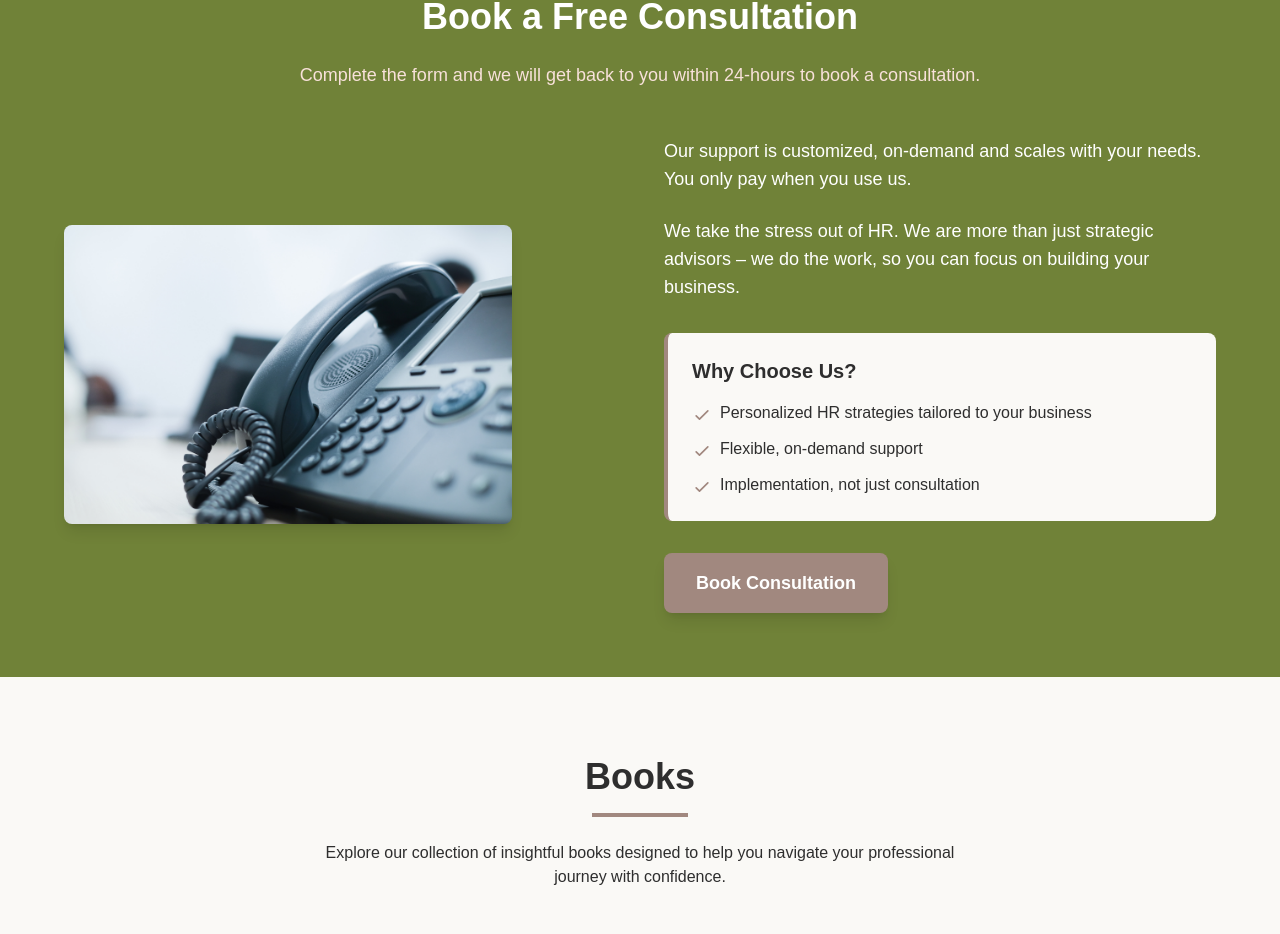
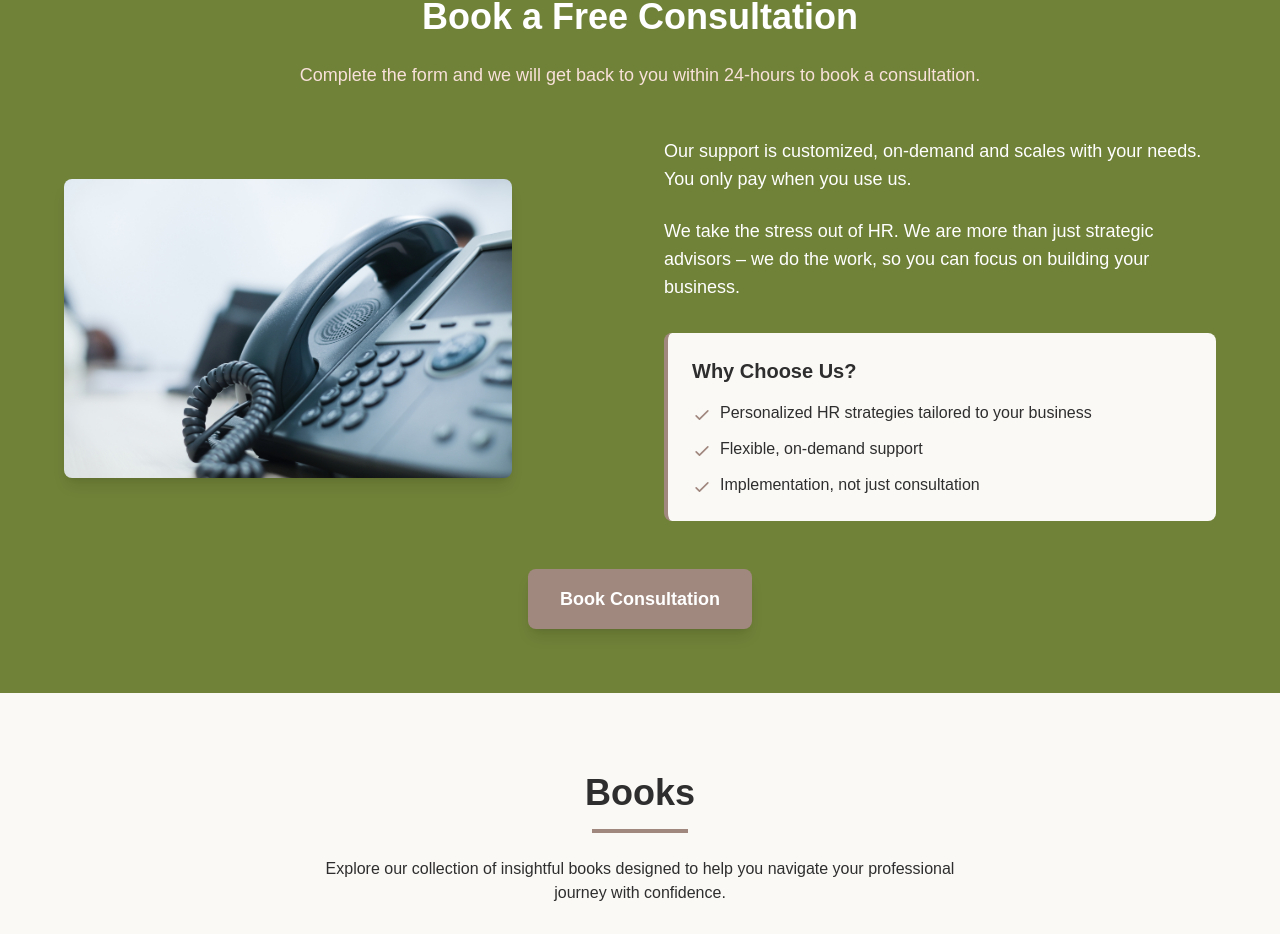
Before and after one commit to 5starmula/VisionaryConsults, a Next.js app: page / in a window 1280 px wide. Shown: the part 3525-4459 px from the top of the page. Built offline with nearby package versions, Linux system fonts and the light colour scheme.

Commit message:
Center Book Consultation button at bottom of section
- Moved button outside of two-column grid layout
- Positioned button centered at the bottom of the consultation section
- Added spacing between content grid and button for better visual separation

```diff
--- a/src/components/BookConsultation.tsx
+++ b/src/components/BookConsultation.tsx
@@ -16,7 +16,7 @@ export default function BookConsultation() {
             Complete the form and we will get back to you within 24-hours to book a consultation.
           </p>
 
-          <div className="grid md:grid-cols-2 gap-12 items-center">
+          <div className="grid md:grid-cols-2 gap-12 items-center mb-12">
             {/* Left side - Phone Image */}
             <div className="flex justify-center md:justify-start">
               <div className="relative w-full max-w-md">
@@ -31,7 +31,7 @@ export default function BookConsultation() {
               </div>
             </div>
 
-            {/* Right side - Content and Button */}
+            {/* Right side - Content */}
             <div className="flex flex-col justify-center space-y-8">
               <div>
                 <p className="text-white mb-6 text-lg">
@@ -66,8 +66,11 @@ export default function BookConsultation() {
                   </li>
                 </ul>
               </div>
+            </div>
+          </div>
 
-              <div className="text-center md:text-left">
+          {/* Book Consultation Button - Centered at Bottom */}
+          <div className="text-center">
             <a
               href="https://pci.jotform.com/form/253065665915161"
               target="_blank"
@@ -79,8 +82,6 @@ export default function BookConsultation() {
           </div>
         </div>
       </div>
-        </div>
-      </div>
     </section>
   );
 }
```
Lines whose indentation alone changed are shown as unchanged.
